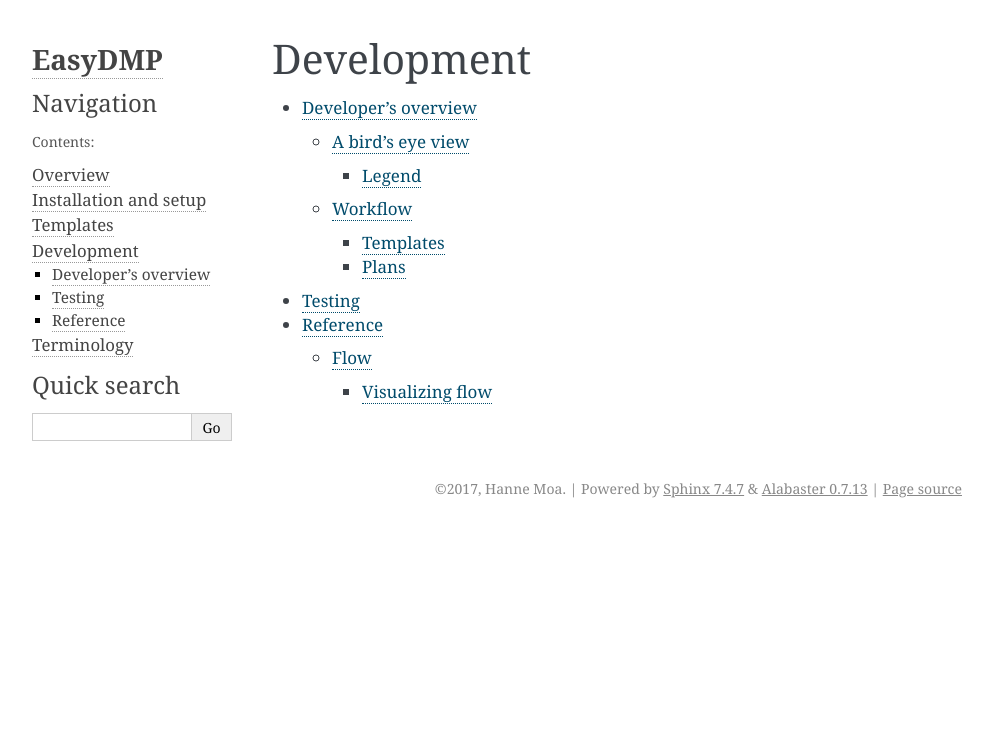
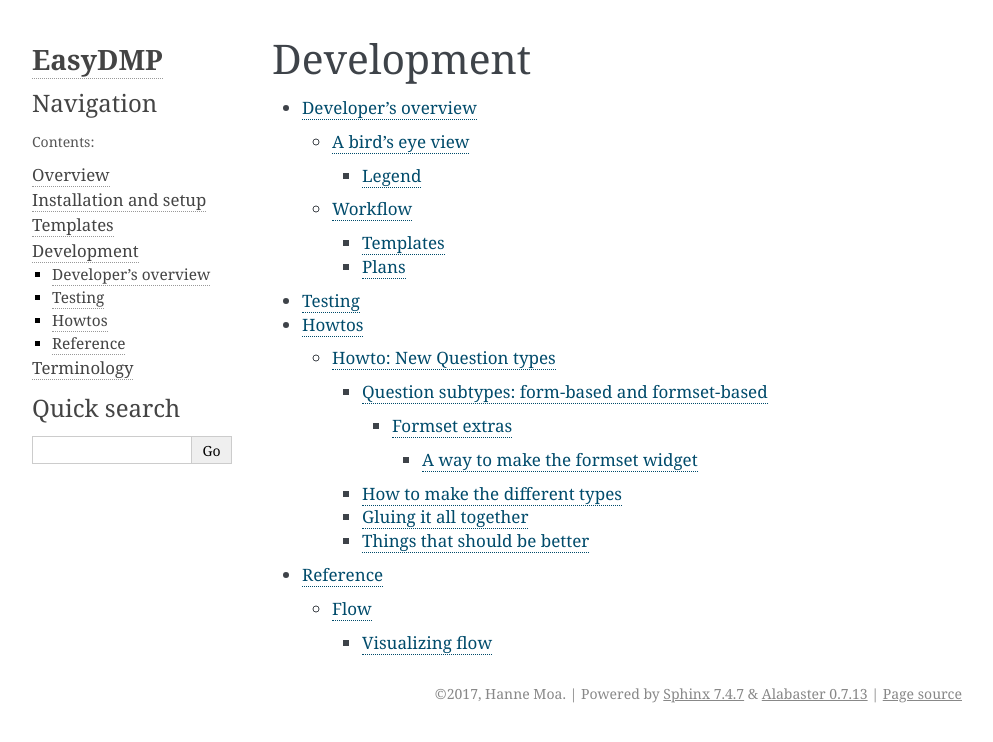
Before and after one commit to hmpf/easydmp, a Sphinx documentation site: the page built from docs/development.rst, in a window 1280 px wide. Shown: the top 742 px of the page, without its empty margins (148-1141 px from the left). Built offline with Sphinx 7.4.7, drawn with Linux system fonts in a browser that asks for light colours; some of the changed lines change nothing that is shown.

Commit message:
Add howto on making new question types

```diff
--- a/docs/development.rst
+++ b/docs/development.rst
@@ -6,4 +6,5 @@ Development
 .. toctree::
    development/overview
    development/testing
+   development/howto
    development/reference
--- /dev/null
+++ b/docs/development/howto.rst
@@ -0,0 +1,7 @@
+======
+Howtos
+======
+
+
+.. toctree::
+   howto/new_question_types
--- /dev/null
+++ b/docs/development/howto/new_question_types.rst
@@ -0,0 +1,84 @@
+=========================
+Howto: New Question types
+=========================
+
+Question subtypes: form-based and formset-based
+===============================================
+
+Questions roughly come in two types: Those that can be shown with a form, and
+those that need a formset. The former is much easier and quicker to make than
+the latter.
+
+A formset is needed for multiple, number non-predetermined, rows of the same
+thing, where at least one thing is typed in. For instance an url (validated
+free text) and its title text (free text); or a cost with a sum (written
+number), a currency (drop down) and a description (free text).
+
+If each row just asks for a small set of single, predetermined things there is
+already a ChoiceQuestion (max one) or a MultipleChoiceOneTextQuestion and the
+CannedAnswer model. If there more than ten predetermined things consider using
+one of the EEStore question types.
+
+--------------
+Formset extras
+--------------
+
+A formset factory has the extra parameters `min_num`, `max_num`, `validate_min`
+and `validate_max`. If the field `Question.optional` is True, validate_min will
+be automatically forced to False.
+
+The parameter `can_order` has no effect as of yet since it needs support in the
+html-template and is not used. While `can_delete` is used, deletion needs an
+overhaul, it breaks easily.
+
+A way to make the formset widget
+--------------------------------
+
+If you make a standard form for all the fields and instanciate it, eg. with
+``print(form)``, you'll have all the field definitions to put into the html.
+Then reuse the field definitions in a subclass of MultiValueField.
+
+How to make the different types
+===============================
+
+A simple Question like `date` consist of a proxy model inheriting from Question
+with an `input_type`, and a form for the `same input_type`. If it's a single
+field like in `date` that's it, but for a complex field like `daterange` you
+also need a widget.
+
+A formset like `cost` also has a proxy model inheriting from Question, but in
+addition to the form it also has a formset. Do note the base class:
+AbstractNodeFormSet has a lot of extras to make the formset behave like
+a question form. It is also always necessary to make a widget for combining all
+the fields in the form.
+
+Gluing it all together
+======================
+
+The string-name, like `date`, of a Question-class, is registered in the list
+`INPUT_TYPES` in `easydmp.dmpt.models`. This is used to build the choice-list
+for the `input_type` field on the mother class.
+
+In the same file is `INPUT_TYPE_MAP`, where the string-name is the key, and the
+subclassed Question-model is the value. This is used to look up the class for
+a specific string-name.
+
+In `easydmp.dmpt.forms` is the third map and last place where a string-name
+must be registered: INPUT_TYPE_TO_FORMS. The string-name is the key, and the
+form-class or formset-class is the value.
+
+The map is used in `make_forms()` in the same file to look up a form class
+given an instance of a question.
+
+Things that should be better
+============================
+
+It would be better if the three INPUT_TYPE* constants were built up with
+a plugin-system instead of being kept up to date by hand. Each question-type
+could then have all its various components in the same module, and it would be
+more obvious how to write a new type. This would also allow optional 3rd party
+question modules.
+
+Whenever a new string-name is added to `INPUT_TYPES`, Django generates a new
+migration that doers not change anything in the database. It might be better if
+`INPUT_TYPES` were a lookup table, testing needed.
```
